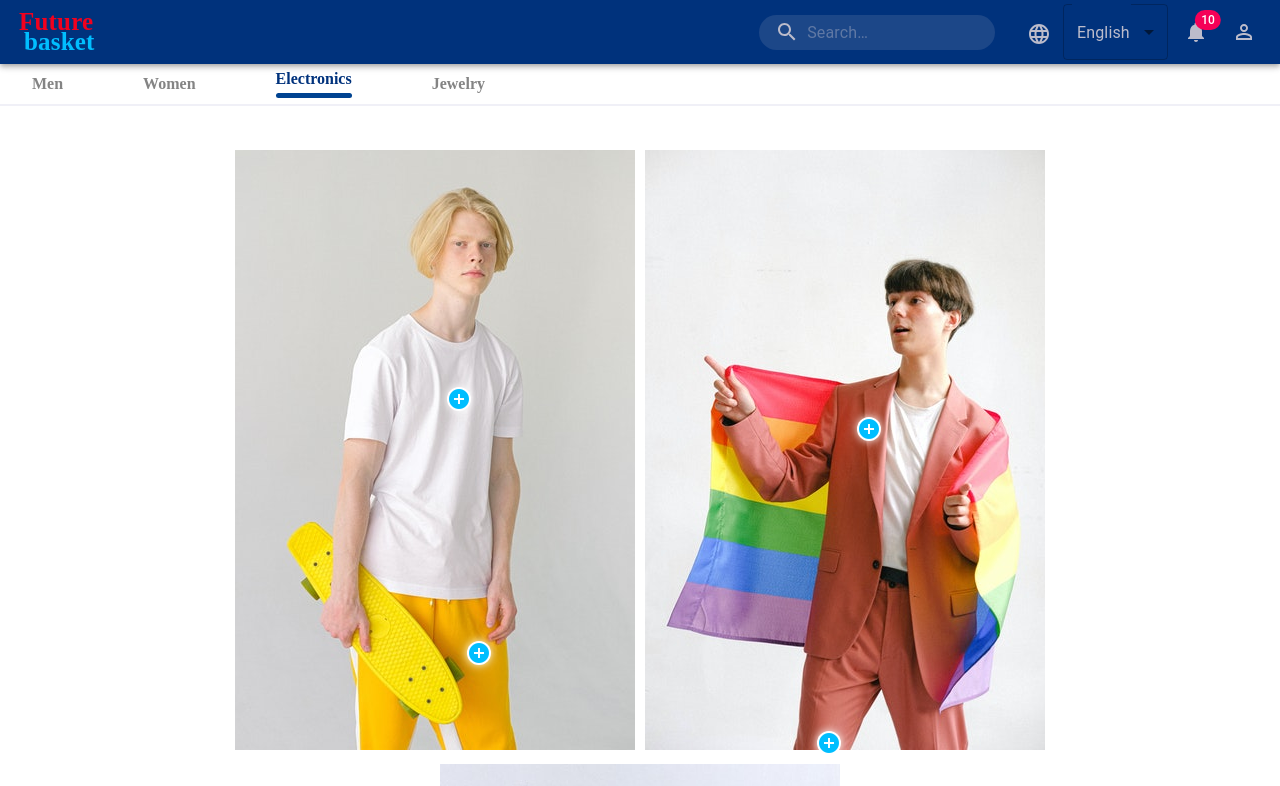
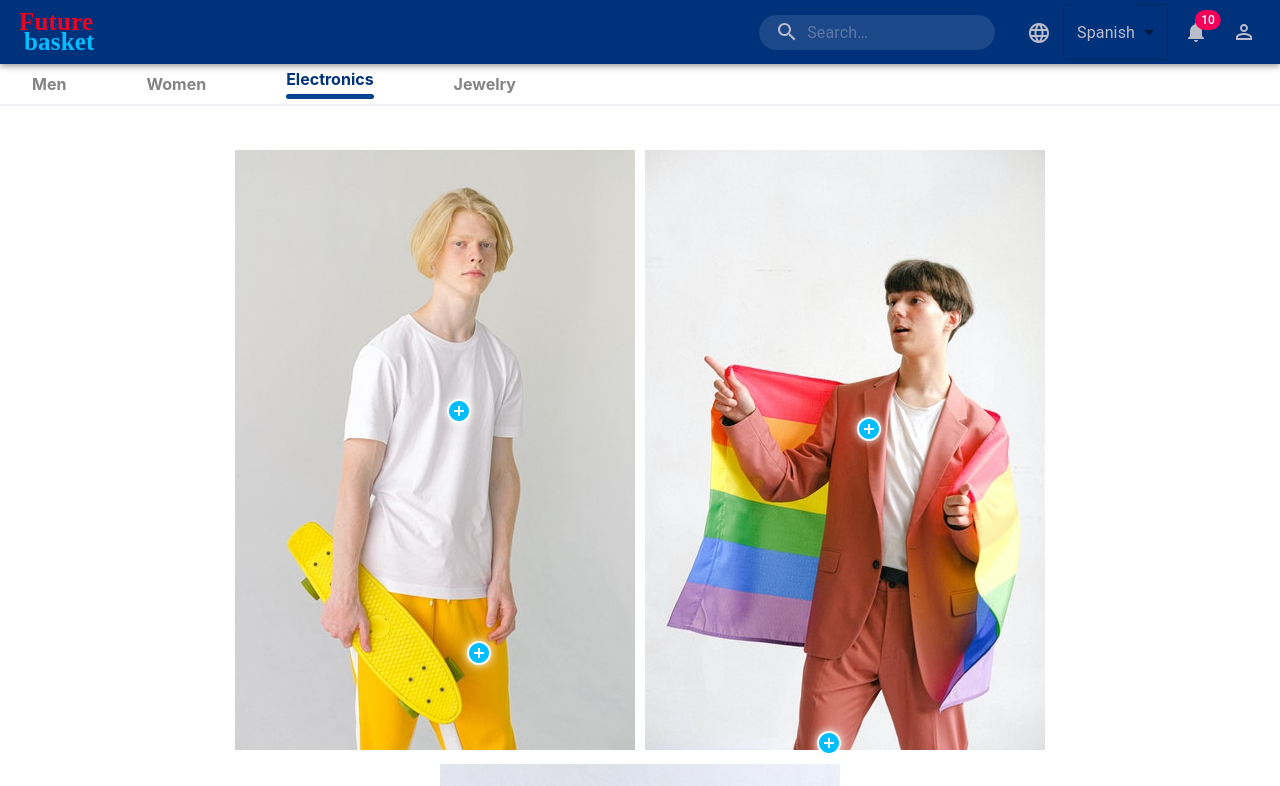
Before and after one commit to pesto-students/little-tags-ShankarRaknahs-frontend, a React (Create React App) app in the folder futurebasket/: page /category/Electronics in a window 1280 px wide. Shown: the top 786 px of the page. Built offline with nearby package versions, Linux system fonts and the light colour scheme.

Commit message:
Added the Redux to the project with state of loacle manited in the store

```diff
--- a/futurebasket/package.json
+++ b/futurebasket/package.json
@@ -11,8 +11,11 @@
     "material-ui-image": "^3.3.1",
     "react": "^17.0.1",
     "react-dom": "^17.0.1",
+    "react-intl": "^5.13.1",
+    "react-redux": "^7.2.2",
     "react-router-dom": "^5.2.0",
     "react-scripts": "4.0.2",
+    "redux": "^4.0.5",
     "web-vitals": "^1.1.0"
   },
   "scripts": {
--- a/futurebasket/src/App.js
+++ b/futurebasket/src/App.js
@@ -1,9 +1,12 @@
 import { BrowserRouter as Router, Switch, Route } from 'react-router-dom';
 import Home from './pages/Home/Home';
-import './App.css';
+import { IntlProvider } from 'react-intl';
 
 function App() {
+    // const [locale, setLocale] = useState("en")
+
   return (
+    <IntlProvider>
     <Router>
       <Switch>
         <Route path='/'>
@@ -11,6 +14,7 @@ function App() {
         </Route>
       </Switch>
     </Router>
+    </IntlProvider>
   );
 }
 
--- /dev/null
+++ b/futurebasket/src/actions/locale.js
@@ -0,0 +1,11 @@
+export const setEnglish = (data) => {
+    return {
+        type: "En"
+    }
+}
+
+export const setSpanish = (data) => {
+    return {
+        type: "Es"
+    }
+}
--- a/futurebasket/src/components/Language/Language.js
+++ b/futurebasket/src/components/Language/Language.js
@@ -5,21 +5,21 @@ import { Language } from '@material-ui/icons/';
 
 import { useStyles } from './styles';
 import APP from '../../config/app.config';
+import { useSelector, useDispatch } from 'react-redux'
+import { setEnglish, setSpanish } from '../../actions/locale'
 
 const LanguageInt = ({ id }) => {
   const classes = useStyles();
 
-  const [state, setState] = React.useState({
-    language: 'en',
-    name: 'English',
-  });
+  const locale = useSelector((state) => state.localeReducer);
+  const dispatch = useDispatch();
 
   const handleChange = (event) => {
-    const name = event.target.name;
-    setState({
-      ...state,
-      [name]: event.target.value,
-    });
+    const selectedLang = event.target.value;
+    if(selectedLang === 'Es')
+      dispatch(setEnglish());
+    else
+      dispatch(setSpanish());
   };
 
   return (
@@ -35,7 +35,7 @@ const LanguageInt = ({ id }) => {
           </IconButton>
           <Select
             native
-            value={state.language}
+            value={locale}
             onChange={handleChange}
             label='Language'
             className={classes.icon}
@@ -44,10 +44,10 @@ const LanguageInt = ({ id }) => {
               id: 'outlined-age-native-simple',
             }}
           >
-            <option value={10}>
+            <option value = "En">
               {id === APP.DESKTOP_ID ? 'English' : 'En'}
             </option>
-            <option value={20}>
+            <option value = "Es">
               {id === APP.DESKTOP_ID ? 'Spanish' : 'Es'}
             </option>
           </Select>
--- a/futurebasket/src/index.js
+++ b/futurebasket/src/index.js
@@ -3,11 +3,18 @@ import ReactDOM from 'react-dom';
 import './index.css';
 import App from './App';
 import reportWebVitals from './reportWebVitals';
+import { createStore } from 'redux';
+import allReducers from './reducers/'
+import { Provider  } from "react-redux";
+
+const store = createStore(allReducers, window.__REDUX_DEVTOOLS_EXTENSION__ && window.__REDUX_DEVTOOLS_EXTENSION__());
 
 ReactDOM.render(
-  <React.StrictMode>
-    <App />
-  </React.StrictMode>,
+    <React.StrictMode>
+      <Provider store = {store}>
+        <App />
+      </Provider>
+    </React.StrictMode>,
   document.getElementById('root')
 );
 
--- /dev/null
+++ b/futurebasket/src/reducers/index.js
@@ -0,0 +1,8 @@
+import { combineReducers } from 'redux'
+import localeReducer from './locale';
+
+const allReducers = combineReducers({
+    localeReducer
+})
+
+export default allReducers;
--- /dev/null
+++ b/futurebasket/src/reducers/locale.js
@@ -0,0 +1,12 @@
+const localeReducer = (state = "Es", action) => {
+    switch (action.type) {
+        case 'En':
+            return 'Es';
+        case 'Es':
+            return 'En';
+        default:
+            return state;
+    }
+}
+
+export default localeReducer;
```
Also changed, not shown: 1 other file (tests, documents, lock files or other folders).
